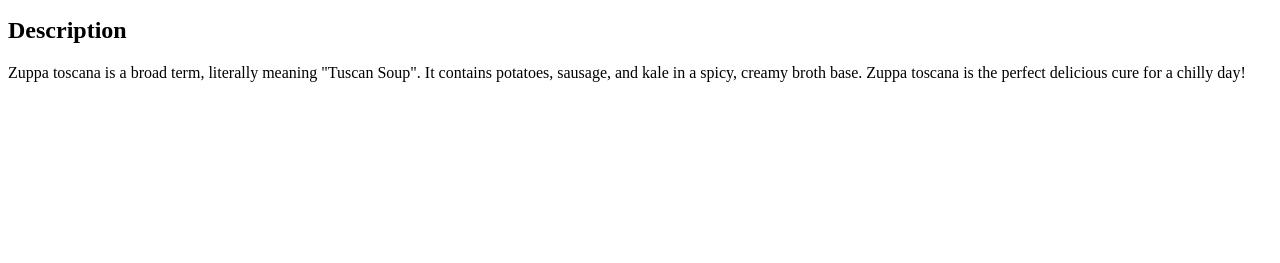
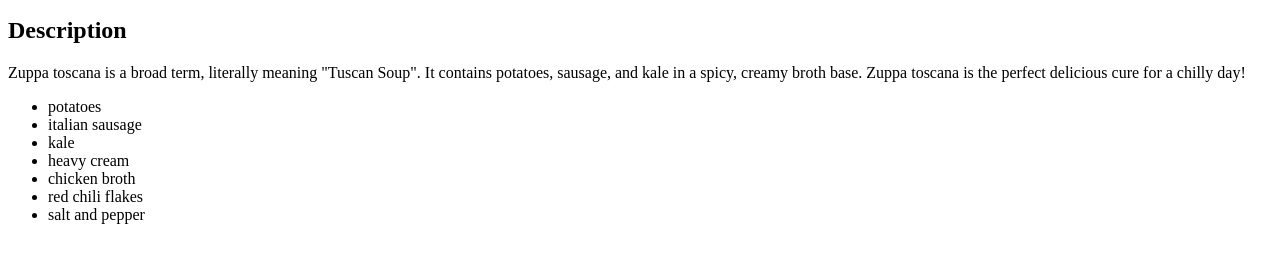
Before and after one commit to huntkay1/odin-recipes, a plain HTML site: page recipes/zuppa.html in a window 1280 px wide. Shown: the part 101-364 px from the top of the page. Drawn offline with Linux system fonts and the light colour scheme.

Commit message:
Add list of ingredients
Added list of ingredients to the zuppa toscana recipe.

```diff
--- a/recipes/zuppa.html
+++ b/recipes/zuppa.html
@@ -15,6 +15,16 @@
         Zuppa toscana is the perfect delicious cure for a chilly day!
     </p>
 
+    <ul>
+        <li>potatoes</li>
+        <li>italian sausage</li>
+        <li>kale</li>
+        <li>heavy cream</li>
+        <li>chicken broth</li>
+        <li>red chili flakes</li>
+        <li>salt and pepper</li>
+    </ul>
+
 
 </body>
 </html>
```
